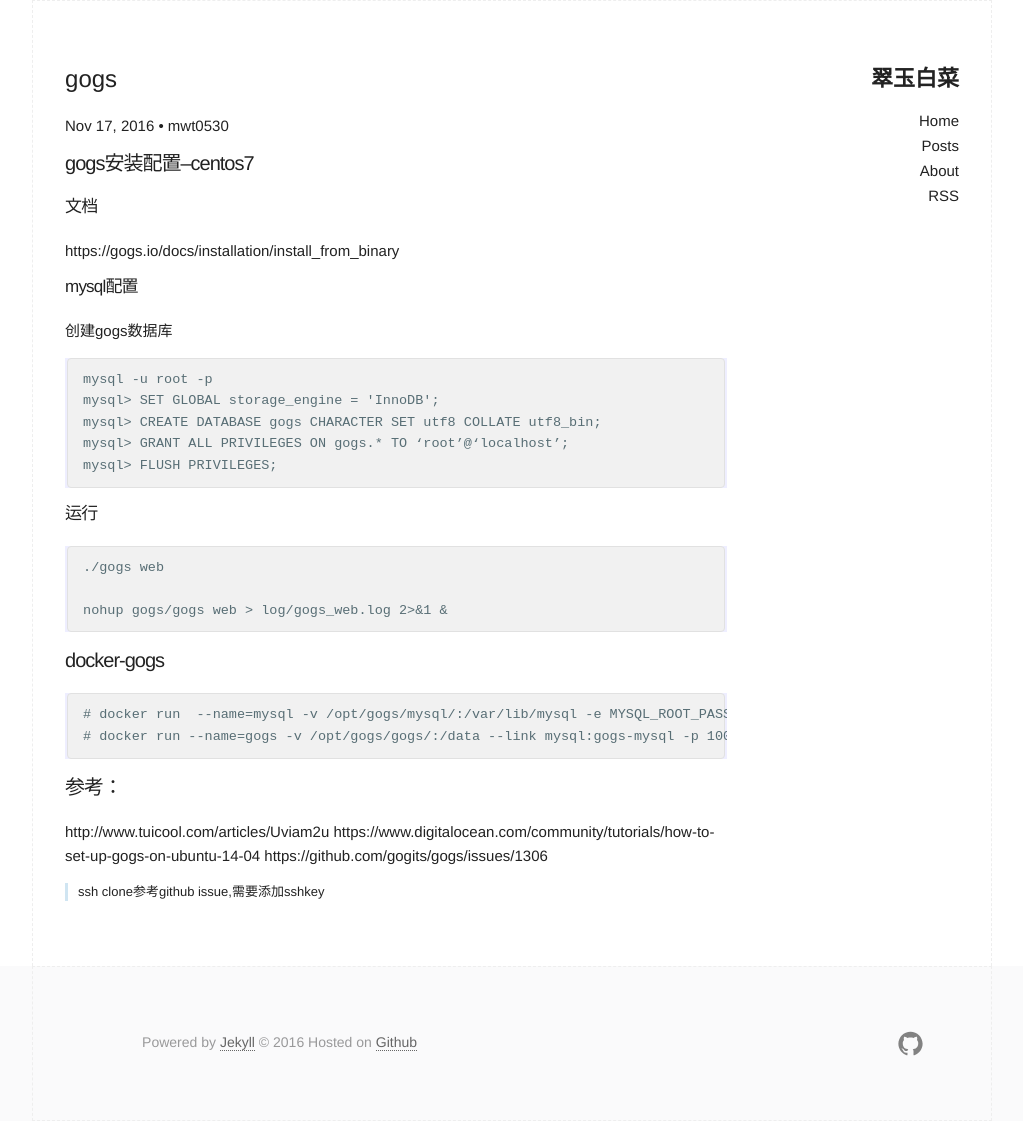
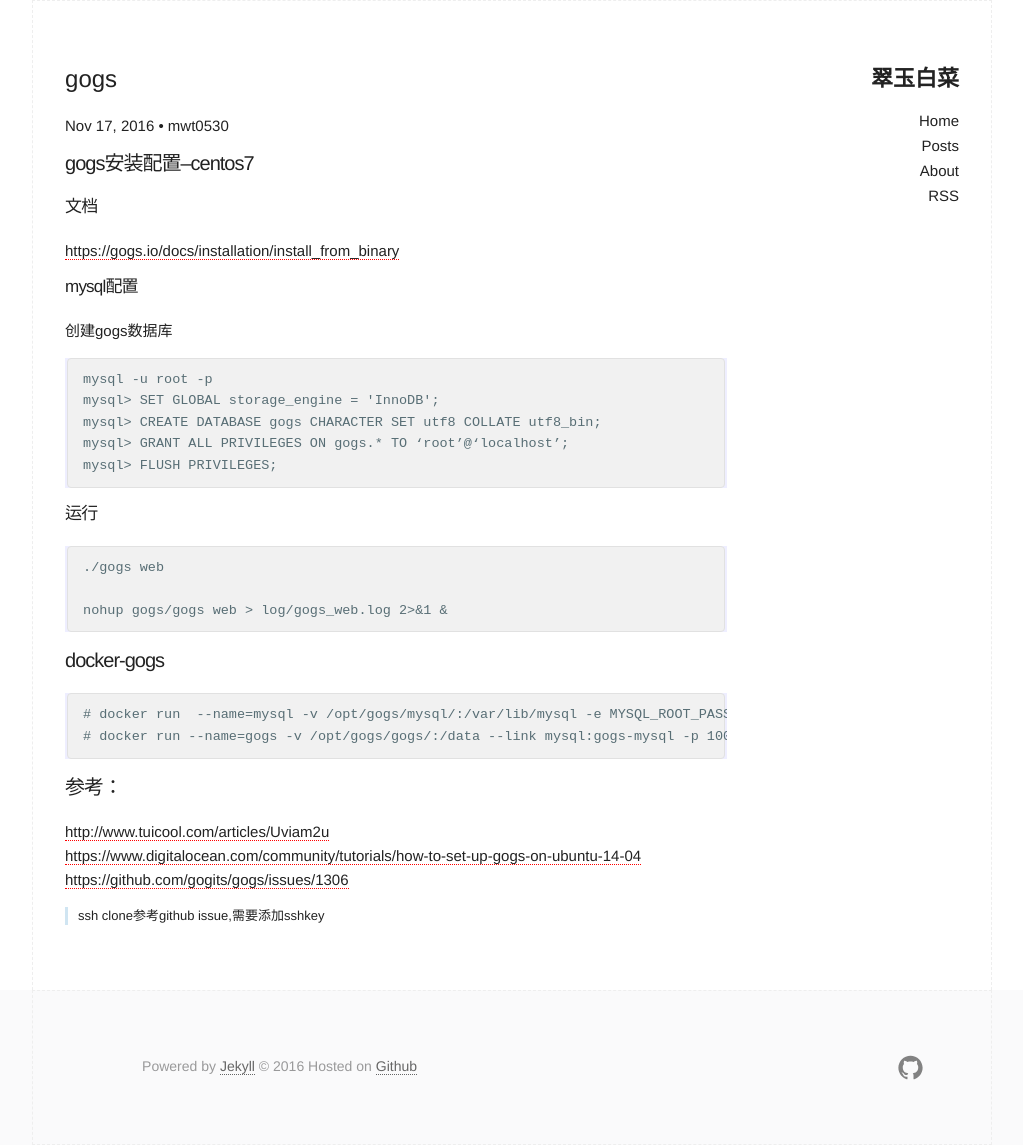
Before and after one commit to mwt0530/mwt0530.github.io, a Jekyll site: the page built from _posts/2016-11-17-gogs.md, in a window 1280 px wide. Shown: the whole page, without its empty margins (128-1151 px from the left). Built offline with Jekyll 4.4.1, drawn with Linux system fonts in a browser that asks for light colours; before the commit the page ends 1121 px from its top, so only the background shows below that; some of the changed lines change nothing that is shown.

Commit message:
Mod gogs
Signed-off-by: Wentao Ma <mawentao@inspur.com>

````diff
--- a/_posts/2016-11-17-gogs.md
+++ b/_posts/2016-11-17-gogs.md
@@ -10,7 +10,7 @@
 ### gogs安装配置--centos7
 
 #### 文档
-https://gogs.io/docs/installation/install_from_binary
+[https://gogs.io/docs/installation/install_from_binary](https://gogs.io/docs/installation/install_from_binary)
 
 #### mysql配置
 创建gogs数据库
@@ -37,7 +37,7 @@
 ```
 
 ### 参考：
-http://www.tuicool.com/articles/Uviam2u
-https://www.digitalocean.com/community/tutorials/how-to-set-up-gogs-on-ubuntu-14-04
-https://github.com/gogits/gogs/issues/1306
+[http://www.tuicool.com/articles/Uviam2u](http://www.tuicool.com/articles/Uviam2u)
+[https://www.digitalocean.com/community/tutorials/how-to-set-up-gogs-on-ubuntu-14-04](https://www.digitalocean.com/community/tutorials/how-to-set-up-gogs-on-ubuntu-14-04)
+[https://github.com/gogits/gogs/issues/1306](https://github.com/gogits/gogs/issues/1306)
 >ssh clone参考github issue,需要添加sshkey
````
